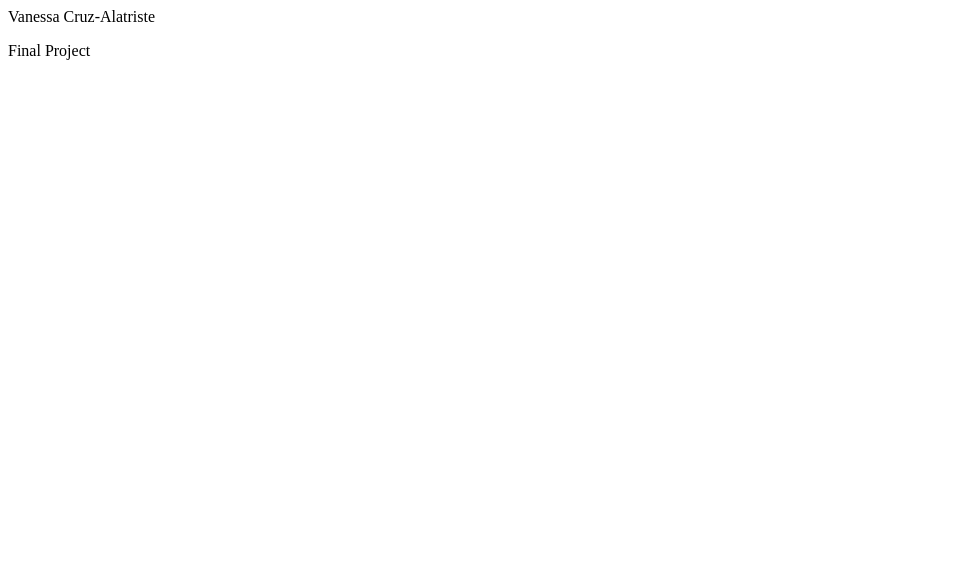
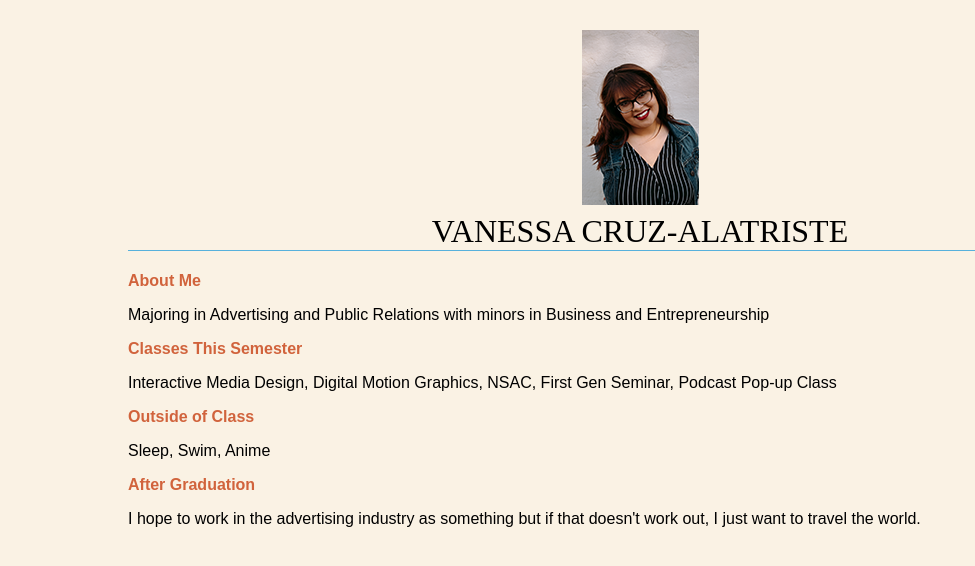
Before and after one commit to vanxssacrxza/ADPR458, a plain HTML site: page index.html in a window 1280 px wide. Shown: the whole page, without its empty margins (0-975 px from the left). Drawn offline with Linux system fonts and the light colour scheme.

Commit message:
Exercise 2

```diff
--- a/index.html
+++ b/index.html
@@ -2,12 +2,47 @@
 <html lang="en">
 <head>
     <meta charset="UTF-8">
-    <title>Final Project 2022</title>
+    <title>Vanessa Cruz-Alatriste</title>
+    <style>
+body {
+background-color: #faf2e4;
+margin: 0 10%;
+font-family: sans-serif;
+}
+h1 {
+text-align: center;
+font-family: serif;
+font-weight: normal;
+text-transform: uppercase;
+border-bottom: 1px solid #57b1dc;
+margin-top: 30px;
+}
+h2 {
+color: #d1633c;
+font-size: 1em;
+}
+
+    </style>
 </head>
 <body>
 
-</h1>Vanessa Cruz-Alatriste</h1>
-<p>Final Project</p>
+<h1><img src="mephoto.png" alt="logo"><br>Vanessa Cruz-Alatriste</h1>
 
+<h2>About Me</h2>
+<p>Majoring in Advertising and Public Relations with minors in Business
+and Entrepreneurship</p>
+
+<h2>Classes This Semester</h2>
+<p>Interactive Media Design, Digital Motion Graphics, NSAC, First Gen Seminar,
+Podcast Pop-up Class
+</p>
+
+<h2>Outside of Class</h2>
+<p>Sleep, Swim, Anime</p>
+
+<h2>After Graduation</h2>
+<p>I hope to work in the advertising industry as something but if that
+doesn't work out, I just want to travel the world.
+</p>
 </body>
 </html>
```
Also changed, not shown: mephoto.png (added).
